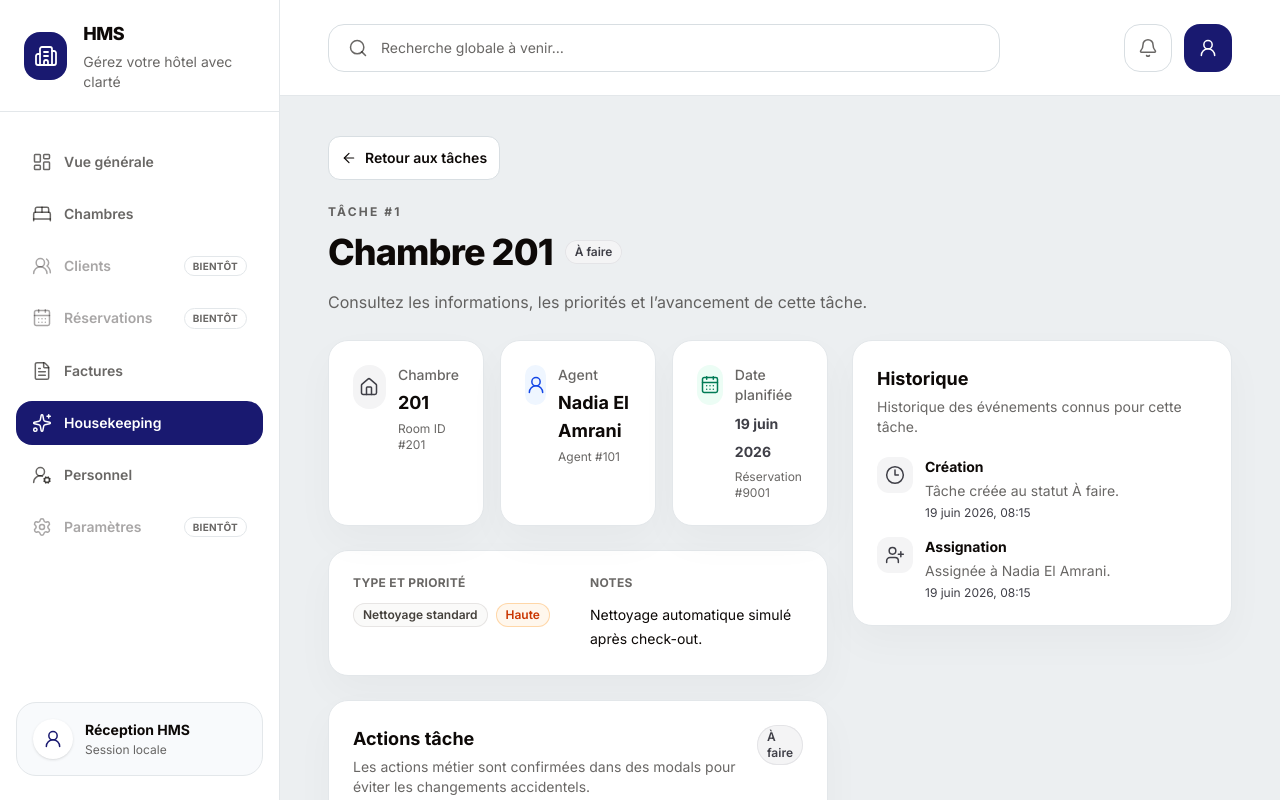
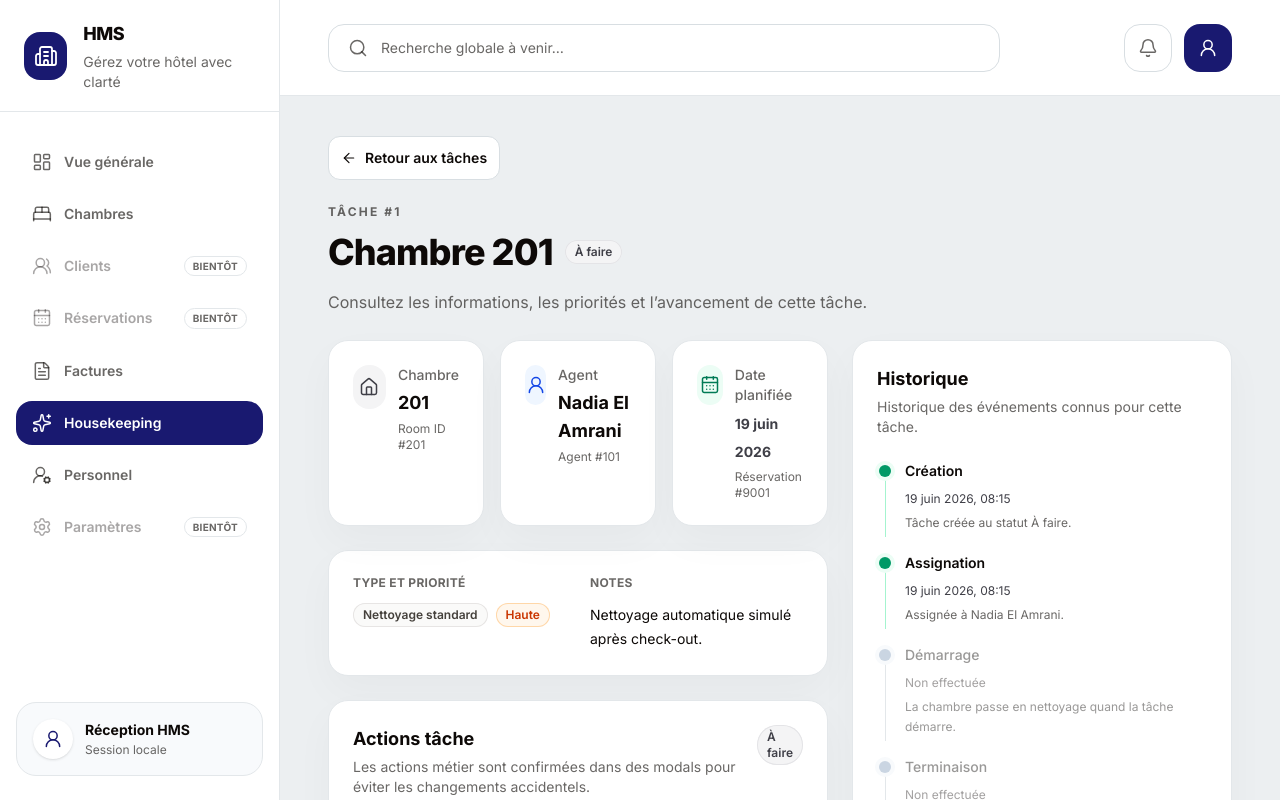
Before and after one commit to Mouad45-bit/hotel-management-system, a Next.js app in the folder frontend/: page /housekeeping/tasks/1 in a window 1280 px wide. Shown: the top 800 px of the page. Built offline with nearby package versions, Linux system fonts and the light colour scheme; no server answers.

Commit message:
feat(housekeeping): align task timeline with invoice detail

```diff
--- a/frontend/src/components/housekeeping/HousekeepingTaskTimeline.tsx
+++ b/frontend/src/components/housekeeping/HousekeepingTaskTimeline.tsx
@@ -1,12 +1,5 @@
 "use client";
 
-import {
-    Ban,
-    CheckCircle2,
-    Clock3,
-    Play,
-    UserPlus,
-} from "lucide-react";
 import { HmsCard } from "@/components/hms/HmsCard";
 import { HousekeepingDate } from "@/components/housekeeping/HousekeepingDate";
 import type { HousekeepingTask } from "@/types/housekeeping";
@@ -15,73 +8,114 @@ interface HousekeepingTaskTimelineProps {
     task: HousekeepingTask;
 }
 
+interface TimelineItem {
+    label: string;
+    date?: string | null;
+    description: string;
+}
+
 export function HousekeepingTaskTimeline({ task }: HousekeepingTaskTimelineProps) {
-    const events = [
+    const items: TimelineItem[] = [
         {
             label: "Création",
             date: task.createdAt,
             description: "Tâche créée au statut À faire.",
-            icon: Clock3,
         },
-        task.assignedAgentId
-            ? {
+        {
             label: "Assignation",
-                  date: task.updatedAt,
-                  description: `Assignée à ${task.assignedAgentName}.`,
-                  icon: UserPlus,
-              }
-            : null,
-        task.startedAt
-            ? {
+            date: task.assignedAgentId ? task.updatedAt : null,
+            description: task.assignedAgentId
+                ? `Assignée à ${task.assignedAgentName}.`
+                : "Assignation non effectuée.",
+        },
+        {
             label: "Démarrage",
             date: task.startedAt,
-                  description: "La chambre est passée en nettoyage.",
-                  icon: Play,
-              }
-            : null,
-        task.completedAt
-            ? {
+            description: "La chambre passe en nettoyage quand la tâche démarre.",
+        },
+        {
             label: "Terminaison",
             date: task.completedAt,
-                  description: "La tâche est terminée et la chambre peut redevenir disponible.",
-                  icon: CheckCircle2,
-              }
-            : null,
-        task.cancelledAt
-            ? {
+            description: "La tâche terminée peut remettre la chambre en disponibilité.",
+        },
+        {
             label: "Annulation",
             date: task.cancelledAt,
-                  description: task.cancellationReason ?? "Tâche annulée.",
-                  icon: Ban,
-              }
-            : null,
-    ].filter(Boolean);
+            description: task.cancellationReason ?? "La tâche peut être annulée avec motif.",
+        },
+    ];
 
     return (
         <HmsCard className="p-6">
             <h3 className="text-lg font-bold text-[var(--hms-text)]">Historique</h3>
+
             <p className="mt-1 text-sm text-[var(--hms-text-muted)]">
                 Historique des événements connus pour cette tâche.
             </p>
-            <div className="mt-5 space-y-4">
-                {events.map((event) => {
-                    const item = event as NonNullable<(typeof events)[number]>;
-                    const Icon = item.icon;
+
+            <div className="mt-6">
+                {items.map((item, index) => {
+                    const isDone = Boolean(item.date);
+                    const isLast = index === items.length - 1;
 
                     return (
-                        <div key={`${item.label}-${item.date}`} className="flex gap-3">
-                            <div className="flex h-9 w-9 shrink-0 items-center justify-center rounded-xl bg-zinc-100 text-zinc-700">
-                                <Icon aria-hidden="true" className="h-5 w-5" strokeWidth={1.8} />
+                        <div
+                            key={item.label}
+                            className="flex gap-3 pb-5 last:pb-0"
+                        >
+                            <div className="relative flex w-4 shrink-0 justify-center">
+                                <div
+                                    className={
+                                        isDone
+                                            ? "relative z-10 mt-1 h-3 w-3 rounded-full bg-emerald-600 ring-4 ring-emerald-50"
+                                            : "relative z-10 mt-1 h-3 w-3 rounded-full bg-slate-300 ring-4 ring-slate-50"
+                                    }
+                                />
+
+                                {!isLast && (
+                                    <div
+                                        className={
+                                            isDone
+                                                ? "absolute bottom-[-4px] top-4 w-px bg-emerald-200"
+                                                : "absolute bottom-[-4px] top-4 w-px bg-[var(--hms-soft-border)]"
+                                        }
+                                    />
+                                )}
                             </div>
-                            <div>
-                                <p className="text-sm font-bold text-[var(--hms-text)]">
+
+                            <div className="min-w-0 flex-1">
+                                <p
+                                    className={
+                                        isDone
+                                            ? "text-sm font-semibold text-[var(--hms-text)]"
+                                            : "text-sm font-medium text-[rgba(13,9,7,0.42)]"
+                                    }
+                                >
                                     {item.label}
                                 </p>
-                                <p className="mt-1 text-sm text-[var(--hms-text-muted)]">
+
+                                <p className="mt-1">
+                                    {isDone ? (
+                                        <HousekeepingDate
+                                            value={item.date}
+                                            withTime
+                                            className="text-xs text-[var(--hms-text-muted)]"
+                                        />
+                                    ) : (
+                                        <span className="text-xs text-[rgba(13,9,7,0.38)]">
+                                            Non effectuée
+                                        </span>
+                                    )}
+                                </p>
+
+                                <p
+                                    className={
+                                        isDone
+                                            ? "mt-1 text-xs leading-5 text-[var(--hms-text-muted)]"
+                                            : "mt-1 text-xs leading-5 text-[rgba(13,9,7,0.42)]"
+                                    }
+                                >
                                     {item.description}
-                                </p>
-                                <p className="mt-1 text-xs text-[var(--hms-text-muted)]">
-                                    <HousekeepingDate value={item.date} withTime className="text-xs text-[var(--hms-text-muted)]" />
                                 </p>
                             </div>
                         </div>
```
Lines whose indentation alone changed are shown as unchanged.
